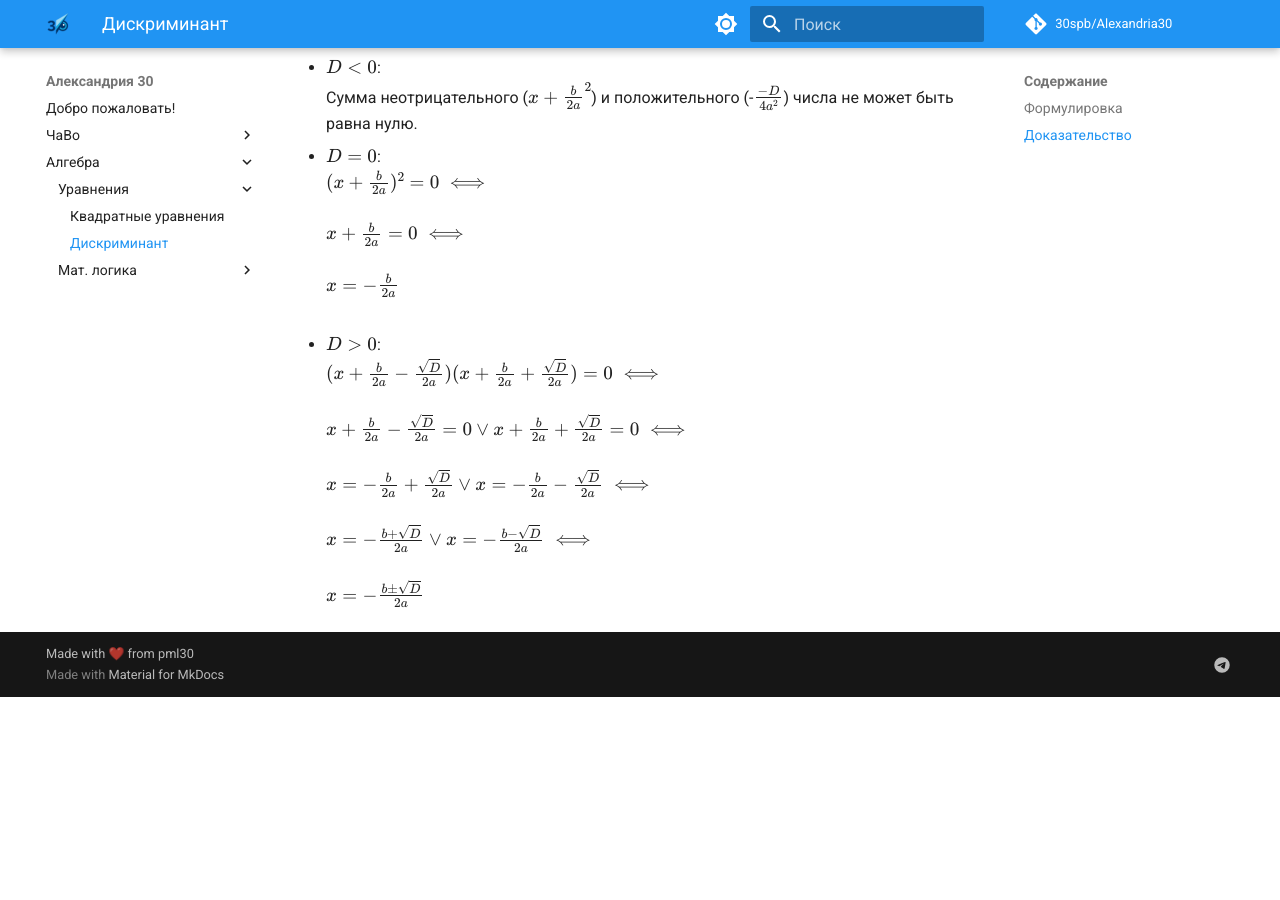
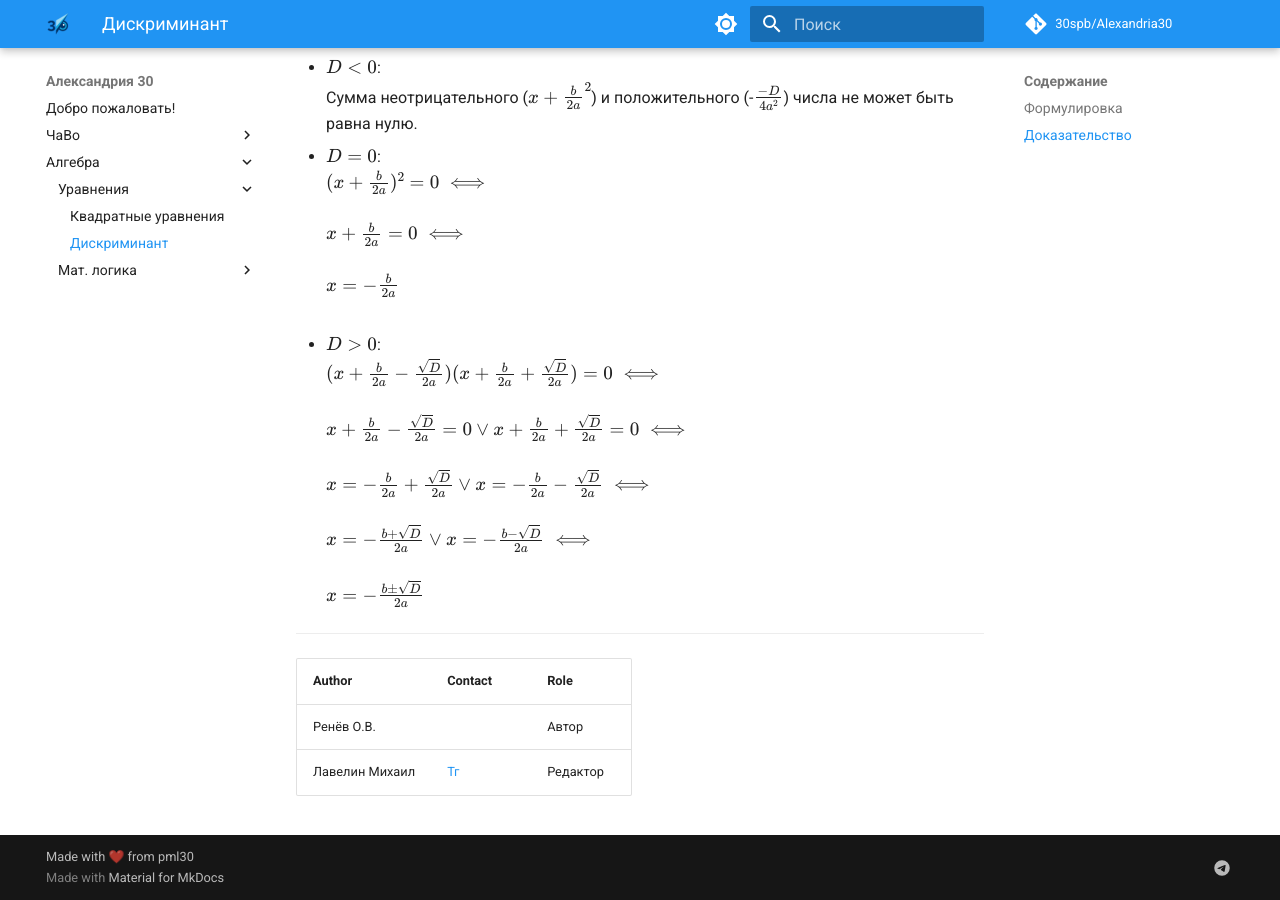
Before and after one commit to 30spb/Alexandria30, an MkDocs documentation site: the page built from docs/algebra/equations/discriminant.md, in a window 1280 px wide and 900 px high, scrolled down 998 px. Built offline with MkDocs 1.6.1 and Material for MkDocs 9.7.7, drawn with Linux system fonts in a browser that asks for light colours; comment, search, counter and statistics services are not loaded; before the commit the page ends 1695 px from its top, so only the background shows below that.

Commit message:
таблички, хоп-хоп

```diff
--- a/docs/algebra/equations/discriminant.md
+++ b/docs/algebra/equations/discriminant.md
@@ -35,3 +35,9 @@ $(x + \frac{b}{2a})^2 - \frac{D}{4a^2} = 0$ <br><br>
     $x = - \frac{b}{2a} + \frac{\sqrt{D}}{2a} \lor x = - \frac{b}{2a} - \frac{\sqrt{D}}{2a} \iff$ <br><br>
     $x = - \frac{b + \sqrt{D}}{2a} \lor x = - \frac{b - \sqrt{D}}{2a} \iff$ <br><br>
     $x = - \frac{b \pm \sqrt{D}}{2a}$
+
+---
+| Author         | Contact                       | Role     |
+|----------------|-------------------------------|----------|
+| Ренёв О.В.     |                               | Автор    |
+| Лавелин Михаил | [Тг](https://t.me/mikhaillav) | Редактор |
```
Also changed, not shown: docs/algebra/equations/quadratic_equations.md (+6 -0 lines).
